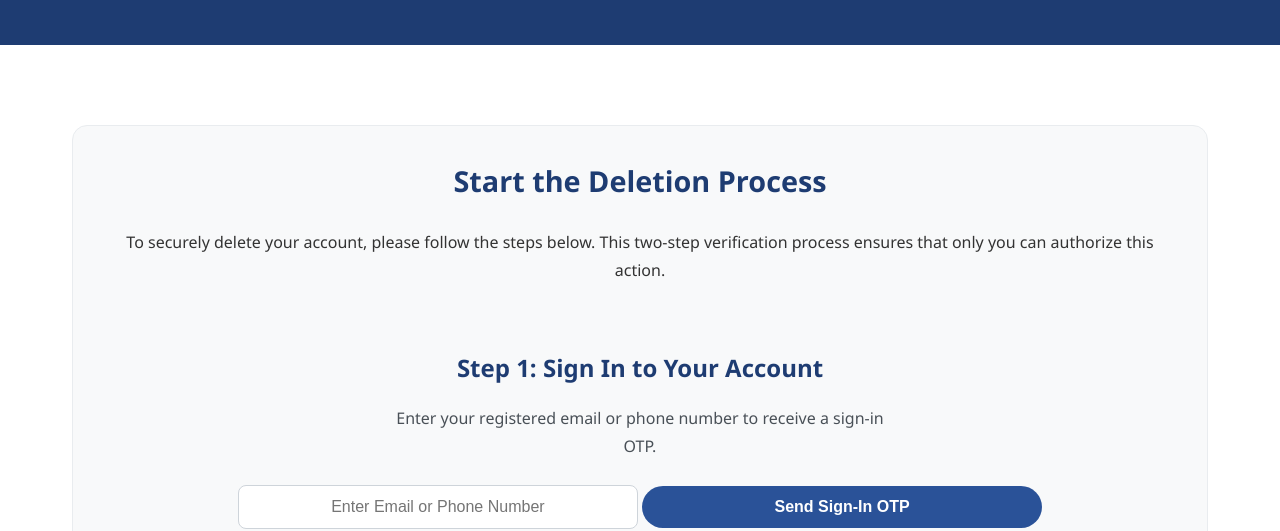
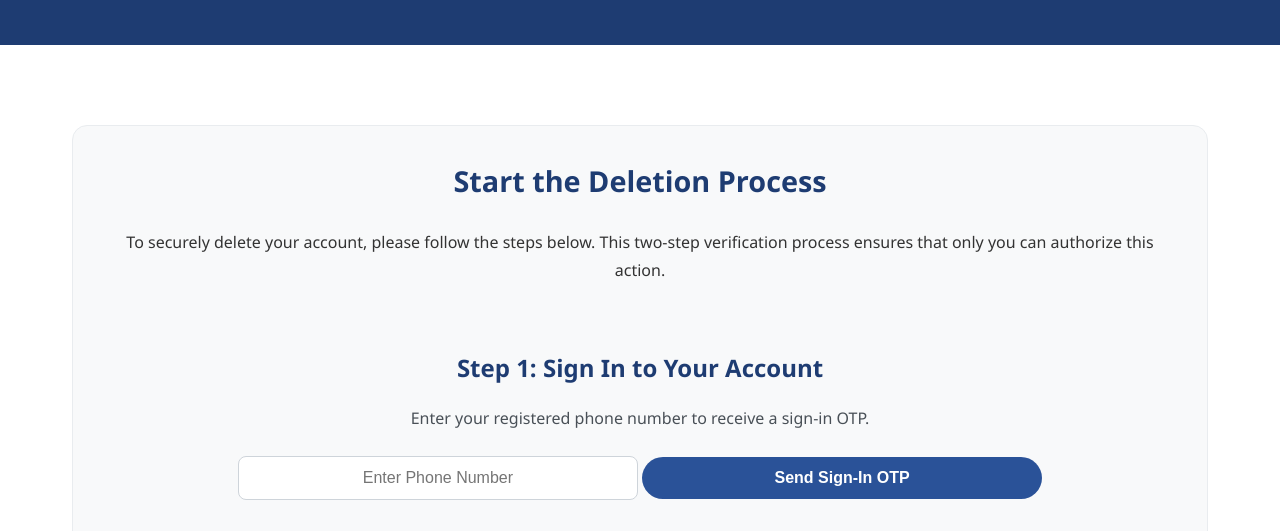
Before and after one commit to safvanical/eLupihaler_website, a plain HTML site: page pages/account-deletion.html in a window 1280 px wide. Shown: the part 269-800 px from the top of the page. Drawn offline with Linux system fonts and the light colour scheme.

Commit message:
Update account-deletion.html

```diff
--- a/pages/account-deletion.html
+++ b/pages/account-deletion.html
@@ -40,8 +40,8 @@
                         <!-- Step 1: Sign In -->
                         <div id="signInStep" class="step">
                             <h3>Step 1: Sign In to Your Account</h3>
-                            <p>Enter your registered email or phone number to receive a sign-in OTP.</p>
-                            <input type="text" id="userIdentifier" placeholder="Enter Email or Phone Number">
+                            <p>Enter your registered phone number to receive a sign-in OTP.</p>
+                            <input type="text" id="userIdentifier" placeholder="Enter Phone Number">
                             <button id="sendSignInOtpBtn" class="btn btn-primary">Send Sign-In OTP</button>
                         </div>
 
```
